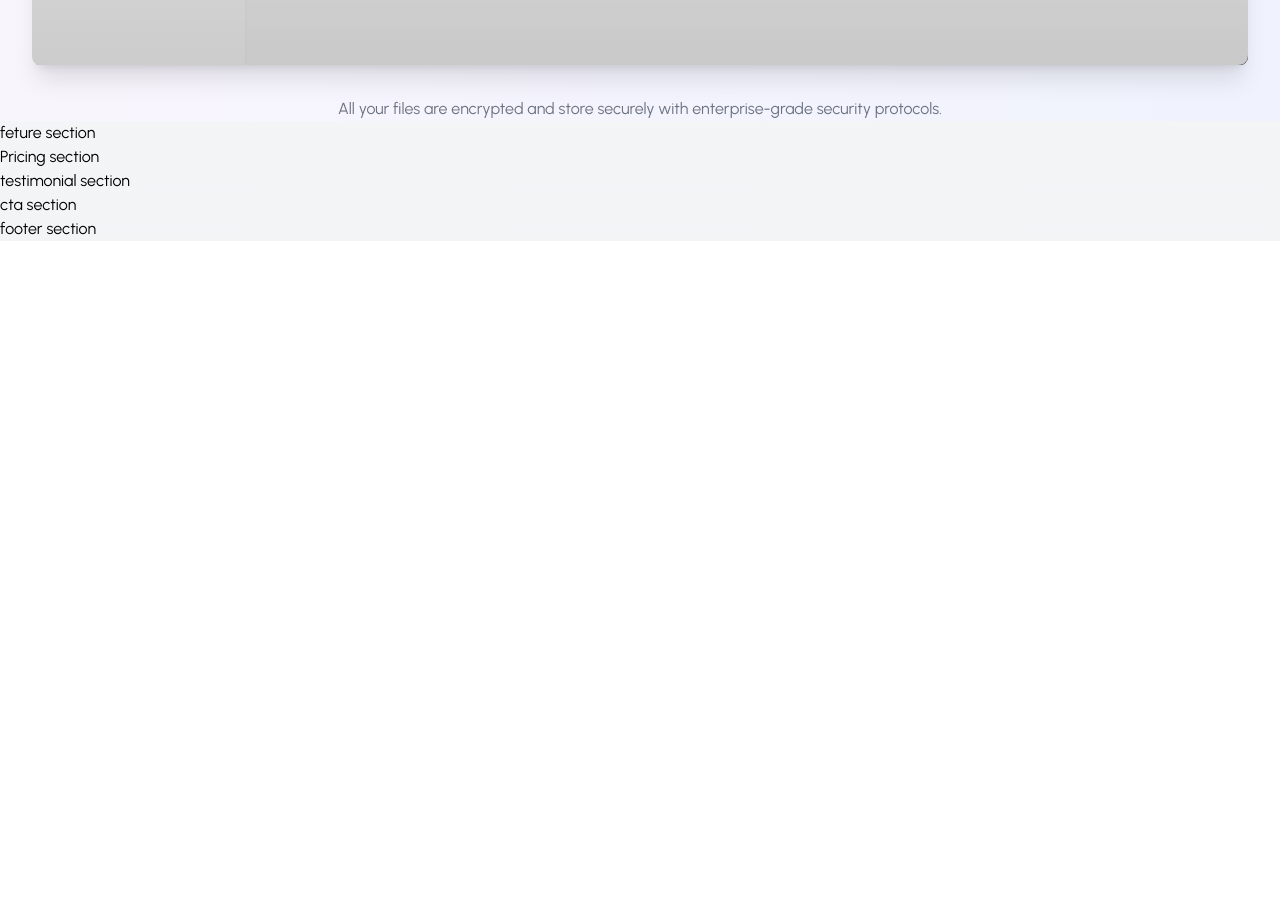
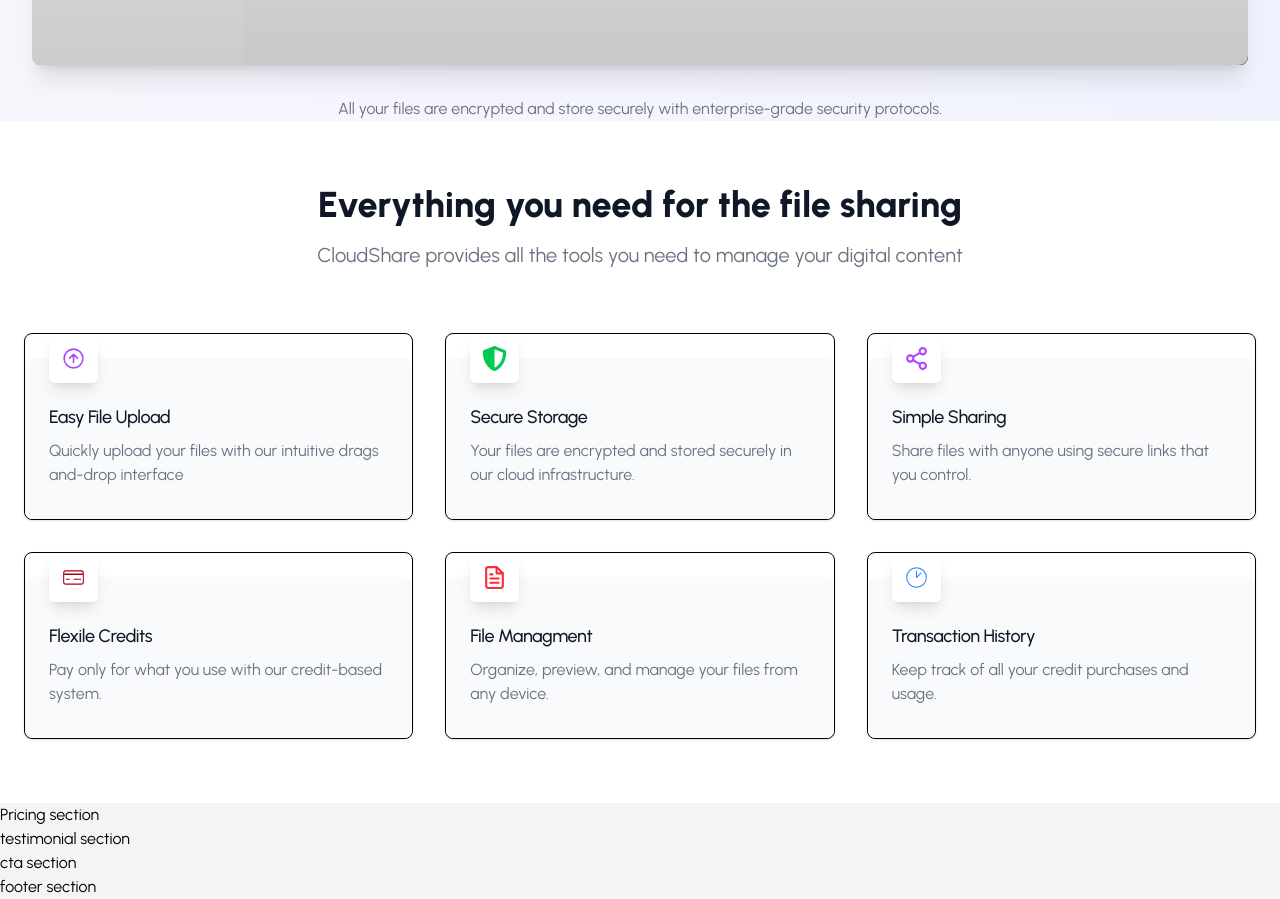
Before and after one commit to soumenKumarBera/CloudShareWebApp, a React (Vite) app in the folder cloudShareWebApp/: page / in a window 1280 px wide. Shown: the part 1080-1979 px from the top of the page. Before the commit the page ends 1321 px from the top, so only its background shows below. Built offline with nearby package versions, Linux system fonts and the light colour scheme; a web font is replaced by a local one.

Commit message:
fetureSection create

```diff
--- a/cloudShareWebApp/src/assets/data.js
+++ b/cloudShareWebApp/src/assets/data.js
@@ -0,0 +1,41 @@
+export const feture = [
+    {
+      iconeNmae:"ArrowUPCircle",
+      iconeColor: "text-purple-500",
+      title: "Easy File Upload",
+      description:
+        "Quickly upload your files with our intuitive drags and-drop interface",
+    },
+    {
+      iconeNmae:"Shield",
+      iconeColor: "text-green-500",
+      title: "Secure Storage",
+      description:
+        "Your files are encrypted and stored securely in our cloud infrastructure.",
+    },
+    {
+      iconeNmae:"Share2",
+      iconeColor: "text-purple-500",
+      title: "Simple Sharing",
+      description:
+        "Share files with anyone using secure links that you control.",
+    },
+    {
+      iconeNmae:"CreditCard",
+      iconeColor: "text-red-800",
+      title: "Flexile Credits",
+      description: "Pay only for what you use with our credit-based system.",
+    },
+    {
+      iconeNmae:"FileText",
+      iconeColor: "text-red-500",
+      title: "File Managment",
+      description: "Organize, preview, and manage your files from any device.",
+    },
+    {
+      iconeNmae:"Clock",
+      iconeColor: "text-blue-500",
+      title: "Transaction History",
+      description: "Keep track of all your credit purchases and usage.",
+    },
+  ];
--- a/cloudShareWebApp/src/componnets/landing/FetureSection.jsx
+++ b/cloudShareWebApp/src/componnets/landing/FetureSection.jsx
@@ -1,4 +1,77 @@
- const FetureSection = () => {
-  return <div>feture section</div>
+
+import { IoArrowUpCircleOutline } from "react-icons/io5";
+import { FaShieldAlt } from "react-icons/fa";
+import { FiShare2 } from "react-icons/fi";
+import { CiCreditCard1 } from "react-icons/ci";
+import { FiFileText } from "react-icons/fi";
+import { CiClock1 } from "react-icons/ci";
+
+const FetureSection = ({ fetures }) => {
+  const renderIcon = (iconeName, iconeColor) => {
+    const icconProps = { size: 25, className: iconeColor };
+
+    switch (iconeName) {
+      case "ArrowUPCircle":
+        return <IoArrowUpCircleOutline {...icconProps} />;
+
+      case "Shield":
+        return <FaShieldAlt {...icconProps} />;
+
+      case "Share2":
+        return <FiShare2 {...icconProps} />;
+
+      case "CreditCard":
+        return <CiCreditCard1 {...icconProps} />;
+
+      case "FileText":
+        return <FiFileText {...icconProps} />;
+
+      case "Clock":
+        return <CiClock1 {...icconProps} />;
+
+      default:
+        return <FiFileText {...icconProps} />;
+    }
+  };
+
+  return (
+    <div className="py-16 bg-white">
+      <div className="max-w-7xl mx-auto px-4 sm:px-6 lg:px8">
+        <div className="text-center">
+          <h2 className="text-3xl font-extrabold text-gray-900 sm:text-4xl">
+            Everything you need for the file sharing
+          </h2>
+          <p className="mt-4 max-w-2xl mx-auto text-xl text-gray-500">
+            CloudShare provides all the tools you need to manage your digital
+            content
+          </p>
+        </div>
+        <div className="mt-16">
+          <div className="grid grid-cols-1 gap-8 sm:grid-cols-2 lg:grid-cols-3">
+            {fetures.map((item, index) => (
+              <div className="pt-6 border border-grey-100 rounded-lg shadow-sm hover:shadow-md transition-shadow duration-300 bg-white ">
+                <div
+                  key={index}
+                  className="flow-root bg-gray-50 rounded-lg px-6 pb-8"
+                >
+                  <div className="-mt-6">
+                    <div className="inline-flex items-center justify-center p-3 bg-white rounded-md shadow-lg">
+                      {renderIcon(item.iconeNmae, item.iconeColor)}
+                    </div>
+                    <h3 className="mt-5 text-lg font-medium text-gray-900 tracking-tight">
+                      {item.title}
+                    </h3>
+                    <p className="mt-2 text-base text-gray-500">
+                      {item.description}
+                    </p>
+                  </div>
+                </div>
+              </div>
+            ))}
+          </div>
+        </div>
+      </div>
+    </div>
+  );
 };
 export default FetureSection;
--- a/cloudShareWebApp/src/pages/Landing.jsx
+++ b/cloudShareWebApp/src/pages/Landing.jsx
@@ -1,3 +1,4 @@
+import { feture } from "../assets/data";
 import CTASection from "../componnets/landing/CTASection";
 import FetureSection from "../componnets/landing/FetureSection";
 import { FooterSection } from "../componnets/landing/FooterSection";
@@ -11,7 +12,7 @@
       <HeroSection />
 
       {/* {Feture section} */}
-      <FetureSection />
+      <FetureSection fetures={feture} />
 
       {/* {Pricing section} */}
       <PrisingSection />
@@ -23,7 +24,7 @@
       <CTASection />
 
       {/* {Footer section} */}
-      <FooterSection/>
+      <FooterSection />
     </div>
   );
 };
```
